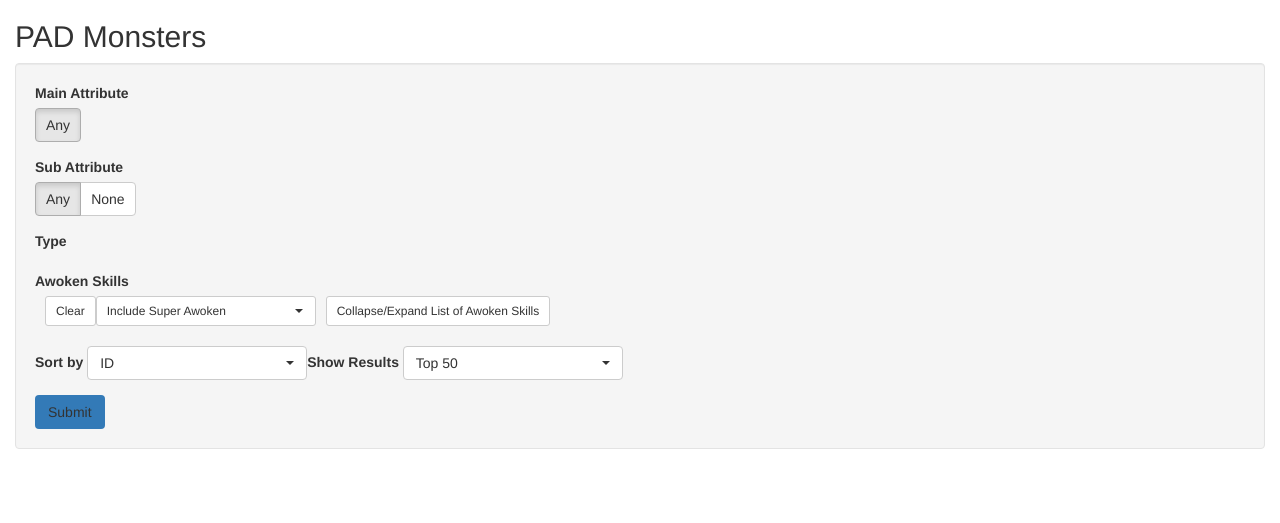
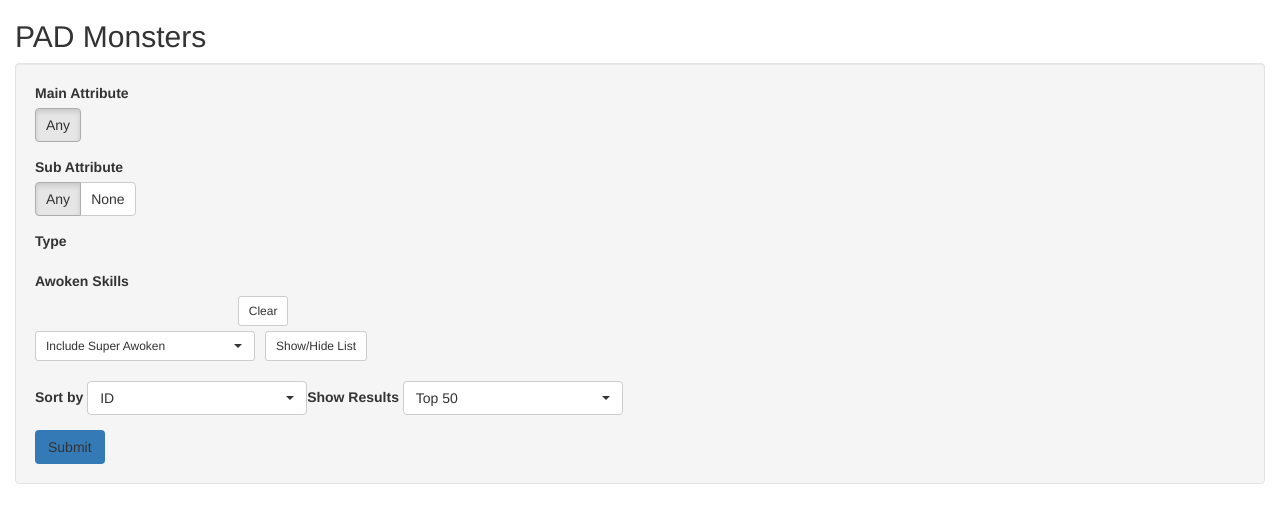
Before and after one commit to jutongpan/padmonster, a Flask app: page / in a window 1280 px wide. Shown: the top 523 px of the page. Run offline with Flask 2, Linux system fonts and the light colour scheme; parts of the project's set-up code (start-up, migrations or seed data) failed here and were passed over; some libraries are stand-ins or nearby versions.

Commit message:
Increase button size for selectedAwokenSKills. Use a table container for selectedAwokenSkills.

```diff
--- a/templates/index.html
+++ b/templates/index.html
@@ -97,15 +97,18 @@
 
           <label>Awoken Skills</label>
 
-          <div style="display:flex; flex-wrap:wrap;">
+          <table>
+            <tr>
+              <td style="width:80%">
+                <div id="selected_awokenskills"></div>
+              </td>
+              <td style="width:20%">
+                <button type="button" id="ClearAwokenSkill" class="btn btn-default btn-sm">Clear</button>
+              </td>
+            </tr>
+          </table>
 
-            <div id="selected_awokenskills" style="align-self:center;">
-
-            </div>
-
-            <div style="padding-left: 10px;">
-              <button type="button" id="ClearAwokenSkill" class="btn btn-default btn-sm">Clear</button>
-            </div>
+          <div style="display: flex; flex-wrap: wrap; padding-top: 5px;">
 
             <div>
               <select id="IncSuper" class="selectpicker" data-width="auto">
@@ -115,7 +118,7 @@
             </div>
 
             <div style="padding-left: 10px;">
-              <button type="button" id="CollapseAwokenSkillSelector" class="btn btn-default btn-sm" data-toggle="collapse" data-target="#AwokenSkillSelectors">Collapse/Expand List of Awoken Skills</button>
+              <button type="button" id="CollapseAwokenSkillSelector" class="btn btn-default btn-sm" data-toggle="collapse" data-target="#AwokenSkillSelectors">Show/Hide List</button>
             </div>
 
           </div>
@@ -184,8 +187,8 @@
     $('button[name=AwokenSkillSelector]').click(function() {
       var ASID = $(this).val();
       $('div#selected_awokenskills').append(
-        '<button type="button" class="btn btn-default" value="' + ASID + '" style="padding: 0px;">' +
-          "<img src='{{ img_source }}img/AwokenSkill/" + ASID + ".png' width='20'>" +
+        '<button type="button" class="btn btn-default" value="' + ASID + '" style="padding: 0px; margin-right: 1px;">' +
+          "<img src='{{ img_source }}img/AwokenSkill/" + ASID + ".png' width='25'>" +
         '</button>'
       );
     });
```
